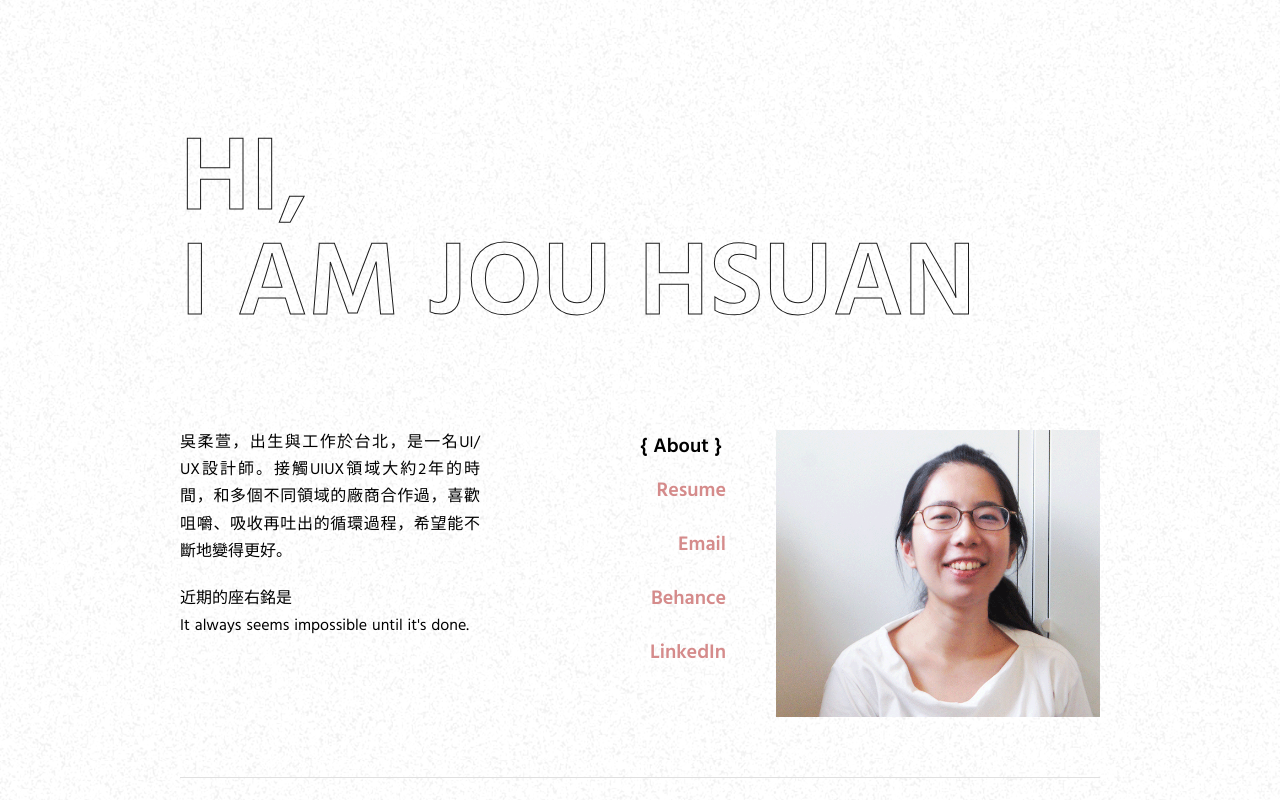
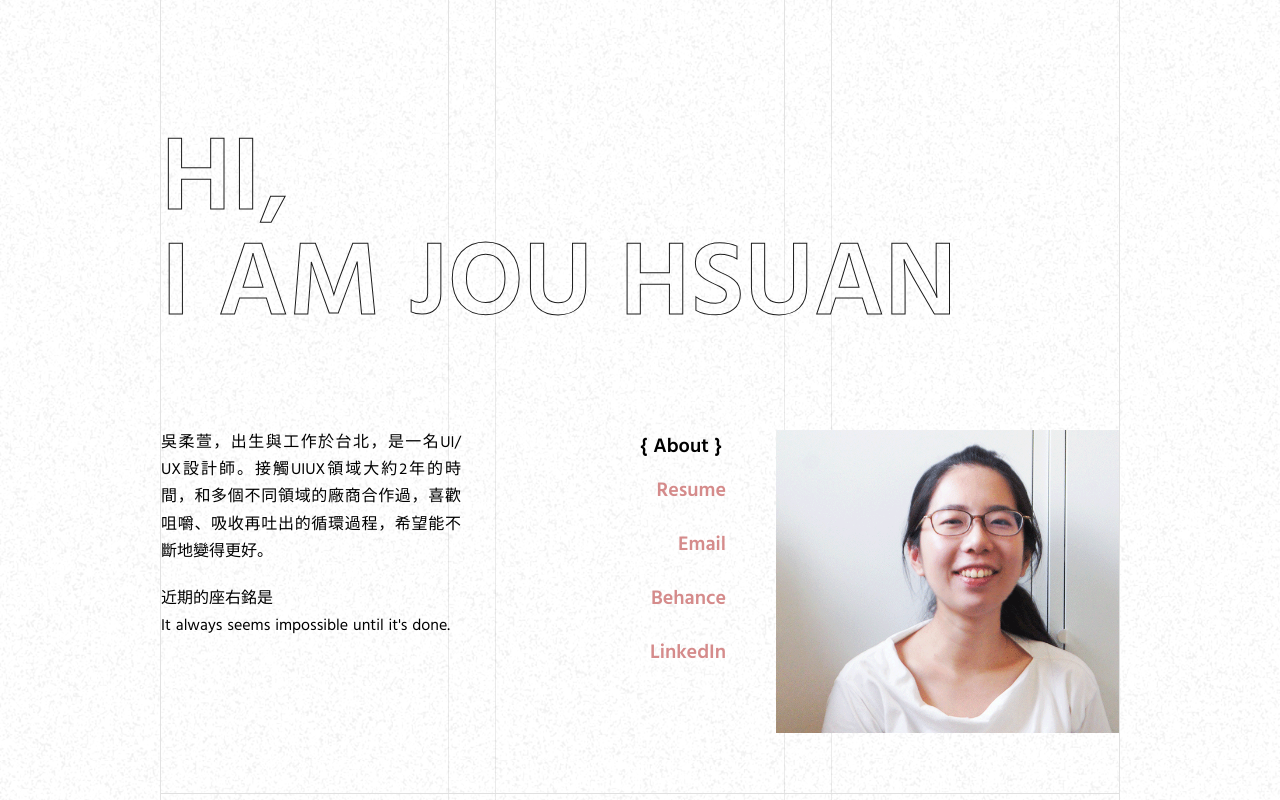
Before and after one commit to anonono/ano, a Nuxt app: page /about in a window 1280 px wide. Shown: the top 800 px of the page. Built offline with nearby package versions, Linux system fonts and the light colour scheme.

Commit message:
Add line

```diff
--- a/assets/common.scss
+++ b/assets/common.scss
@@ -21,6 +21,25 @@
 
 .wrap {
     max-width: 960px;
-    padding: 0 20px;
     margin: auto;
+    border-left: solid 1px #e2e2e2;
+    border-right: solid 1px #e2e2e2;
+    position: relative;
+    &:before,
+    &:after {
+        content: '';
+        border-left: solid 1px #e2e2e2;
+        border-right: solid 1px #e2e2e2;
+        width: 5%;
+        top: 0;
+        bottom: 0;
+        position: absolute;
+        z-index: -1;
+    }
+    &:before {
+        left: 30%;
+    }
+    &:after {
+        right: 30%;
+    }
 }
--- a/components/Header.vue
+++ b/components/Header.vue
@@ -81,6 +81,9 @@ export default {
 
 .header {
   height: 130px;
+  .wrap {
+    height: 100%;
+  }
   &__logo {
     width: 60px;
     position: absolute;
```
